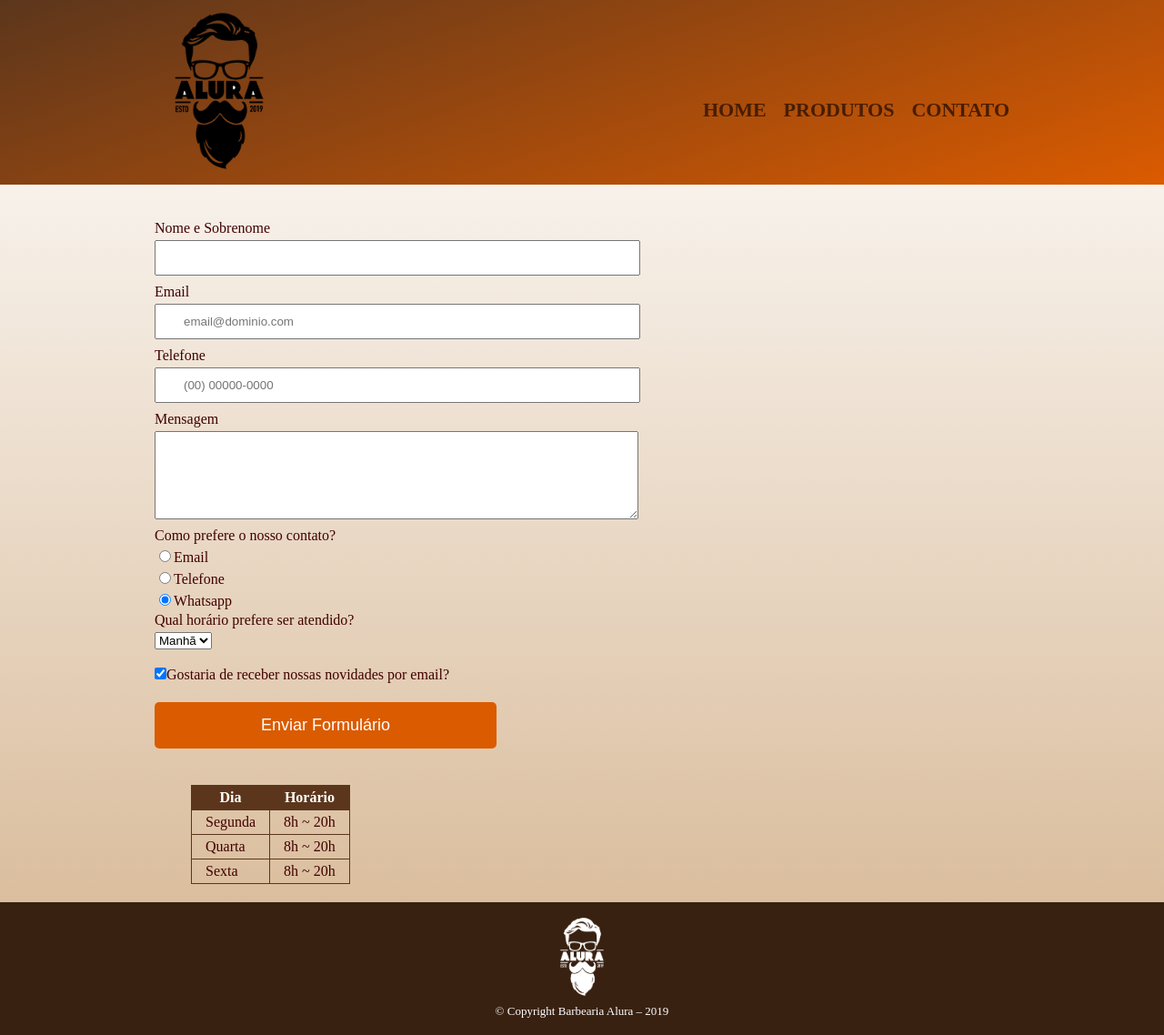
After one commit to natalianascimento/site-barbearia, a PHP site: page /contato.php in a window 1280 px wide. The commit adds this page. Shown: the whole page at 91% size. Run offline with PHP 8.4, Linux system fonts and the light colour scheme.

Commit message:
Correções no layout

```diff
--- /dev/null
+++ b/contato.php
@@ -0,0 +1,83 @@
+<!DOCTYPE html>
+<html>
+	<head>
+		<meta charset="UTF-8">
+		<title>Contato - Barbearia Alura</title>
+		<link rel="stylesheet" href="css/reset.css">
+		<link rel="stylesheet" href="css/main.css">
+		<link rel="stylesheet" href="css/contato.css">
+	</head>
+	<body>
+
+		<?php require_once('header.html');?>
+
+		<main>
+			<form action="">
+				<label for="nomesobrenome">Nome e Sobrenome</label>
+				<input type="text" id="nomesobrenome" class="input-padrao" required>
+
+				<label for="email">Email</label>
+				<input type="email" id="email" class="input-padrao" required placeholder="email@dominio.com">
+
+				<label for="telefone">Telefone</label>
+				<input type="tel" id="telefone" class="input-padrao" required placeholder="(00) 00000-0000">
+
+				<label for="mensagem">Mensagem</label>
+				<textarea rows="5" cols="70" id="mensagem" class="input-padrao" required></textarea>
+
+				<fieldset>
+    				<legend>Como prefere o nosso contato? </legend>
+
+    				<label for="radio-email">
+    					<input type="radio" name="contato" value="email" id="radio-email">Email</label>
+
+    				<label for="radio-telefone">
+    					<input type="radio" name="contato" value="telefone" id="radio-telefone">Telefone</label>
+
+    				<label for="radio-whatsapp">
+    					<input type="radio" name="contato" value="whatsapp" id="radio-whatsapp" checked>Whatsapp</label>
+				</fieldset>
+
+				<fieldset>
+    				<legend>Qual horário prefere ser atendido?</legend>
+    				<select>
+    					<option>Manhã</option>
+    					<option>Tarde</option>
+    					<option>Noite</option>
+    				</select>
+				</fieldset>
+
+				<label><input type="checkbox" class="checkbox" checked>Gostaria de receber nossas novidades por email?</label>
+				<input type="submit" value="Enviar Formulário" class="enviar">
+
+			</form>
+
+			<table>
+				<thead>
+    				<tr>
+    					<th>Dia</th>
+    					<th>Horário</th>
+    				</tr>
+				</thead>
+				<tbody>
+    				<tr>
+    					<td>Segunda</td>
+    					<td>8h ~ 20h</td>
+    				</tr>
+    				<tr>
+    					<td>Quarta</td>
+    					<td>8h ~ 20h</td>
+    				</tr>
+    				<tr>
+    					<td>Sexta</td>
+    					<td>8h ~ 20h</td>
+    				</tr>
+				</tbody>
+			</table>
+
+		</main>
+
+		<?php require_once('footer.html');?>
+
+	</body>
+</html>
--- /dev/null
+++ b/css/contato.css
@@ -0,0 +1,57 @@
+main {
+	width: 940px;
+	margin: 0 auto;
+}
+
+form {
+	margin: 40px 0;
+}
+
+form label, form legend {
+	display: block;
+	margin: 0 0 5px;
+}
+
+.input-padrao {
+	display: block;
+	margin: 0 0 10px;
+	padding: 10px 30px;
+	width: 50%;
+}
+
+.checkbox {
+	margin: 20px 0;
+}
+
+.enviar {
+	width: 40%;
+	padding: 15px 0;
+	background: #DB5B00;
+	color: white;
+	font-width: bold;
+	font-size: 18px;
+	border: none;
+	border-radius: 5px;
+	transition: 1s all;
+	cursor:pointer;
+}
+
+.enviar:hover {
+	background: #A84600;
+	transform: scale(1.1);
+}
+
+table {
+	margin: 20px 40px;
+}
+
+thead {
+	background: #5C361C;
+	color: white;
+	font-weight: bold;
+}
+
+td, th {
+	border: 1px solid #5C361C;
+	padding: 5px 15px;
+}
--- a/css/footer.css
+++ b/css/footer.css
@@ -1,7 +1,8 @@
 
 footer {
 	text-align: center;
-	background-image: linear-gradient(521deg, #5C361C, #DB5B00);
+	/*background-image: linear-gradient(521deg, #5C361C, #DB5B00);*/
+	background: #392111;
 	padding-top: 10px;
 	padding-bottom: 20px;
 
--- a/css/header.css
+++ b/css/header.css
@@ -1,25 +1,25 @@
 header {
 	background-image: linear-gradient(521deg, #5C361C, #DB5B00);
-	padding: 20px;
+	/*padding: 20px;*/
+}
+
+.caixa {
+	position: relative;
+	width: 940px;
+	margin: 0 auto;
+}
+
+h1 img {
+	max-width:200px;
+    max-height:200px;
+    width: auto;
+    height: auto;
 }
 
 nav {
 	position: absolute;
 	top: 110px;
 	right: 0;
-}
-
-
-.caixa {
-	position: relative;
-	width: 940px;
-	margin: 0 auto;
-}
-h1 img {
-	max-width:200px;
-    max-height:200px;
-    width: auto;
-    height: auto;
 }
 
 nav li {
@@ -33,6 +33,7 @@ nav a {
 	font-weight: bold;
 	font-size: 22px;
 	text-decoration: none;
+	transition: 1s color;
 }
 
 nav a:hover {
--- a/css/produtos.css
+++ b/css/produtos.css
@@ -15,10 +15,12 @@
 	box-sizing: border-box;
 	border: 2px solid #400000;
 	border-radius: 10px;
+	transition: 1s all;
 }
 
 .produtos li:hover {
 	border-color: #ff9c53;
+	transforme: scale(1.1);
 }
 
 .produtos li:active {
--- a/css/reset.css
+++ b/css/reset.css
@@ -4,7 +4,7 @@
 */
 
 html, body, div, span, applet, object, iframe,
-p, blockquote, pre,
+p, blockquote, pre, h1, h2, h3, h4, h5, h6,
 a, abbr, acronym, address, big, cite, code,
 del, dfn, em, img, ins, kbd, q, s, samp,
 small, strike, strong, sub, sup, tt, var,
--- a/footer.html
+++ b/footer.html
@@ -8,7 +8,7 @@
 
 	<body>
 		<footer>
-				<img alt="" src="imagens/logo-branco.png" class="itens-rodape">
+				<img src="imagens/logo-branco.png" alt="Logo da Barbearia Alura" class="itens-rodape">
 				<p class="itens-rodape copyright">&copy; Copyright Barbearia Alura – 2019</p>
 		</footer>
 	</body>
--- a/header.html
+++ b/header.html
@@ -9,12 +9,12 @@
 	<body>
 		<header> <!-- CABEÇALHO -->
 			<div class="caixa">
-				<h1><img src="imagens/logo.png"></h1>
+				<h1><img src="imagens/logo.png" alt="Logo da Barbearia Alura"></h1>
 				<nav>
 					<ul class="navegacao">
 						<li><a href="index.php">Home</a></li>
 						<li><a href="produtos.php">Produtos</a></li>
-						<li><a href="contato.html">Contato</a></li>
+						<li><a href="contato.php">Contato</a></li>
 					</ul>
 				</nav>
 			</div>
--- a/produtos.php
+++ b/produtos.php
@@ -4,10 +4,8 @@
 		<meta charset="UTF-8">
 		<title>Produtos - Barbearia Alura</title>
 		<link rel="stylesheet" href="css/reset.css">
-		<link rel="stylesheet" href="css/header.css">
 		<link rel="stylesheet" href="css/main.css">
 		<link rel="stylesheet" href="css/produtos.css">
-		<link rel="stylesheet" href="css/footer.css">
 	</head>
 	<body>
 
```
Also changed, not shown: css/index.css (+38 -13 lines), index.php (+21 -13 lines), css/main.css (line endings or trailing spaces), imagens/barbearia.jpg, imagens/cores.PNG (added), imagens/tesoura.png (added).
